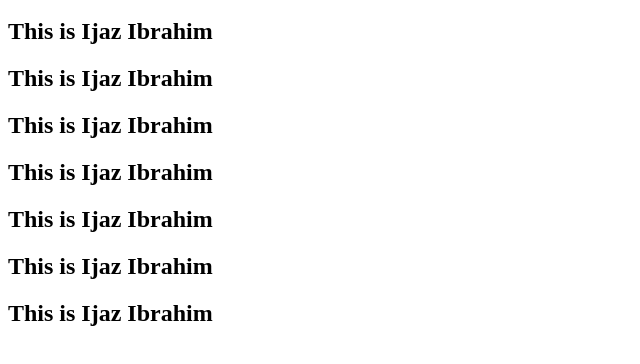
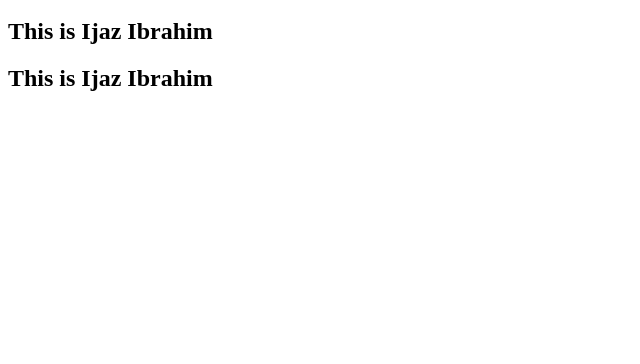
Before and after one commit to gulamrabbanii/Networking, a plain HTML site: page index.html in a window 1280 px wide. Shown: the part 48-412 px from the top of the page, without its empty margins (0-640 px from the left). Drawn offline with Linux system fonts and the light colour scheme.

Commit message:
deleted some parts

```diff
--- a/index.html
+++ b/index.html
@@ -1,8 +1,3 @@
 <h1>Hello World</h1>
 <h2>This is Ijaz Ibrahim</h2>
 <h2>This is Ijaz Ibrahim</h2>
-<h2>This is Ijaz Ibrahim</h2>
-<h2>This is Ijaz Ibrahim</h2>
-<h2>This is Ijaz Ibrahim</h2>
-<h2>This is Ijaz Ibrahim</h2>
-<h2>This is Ijaz Ibrahim</h2>
```
